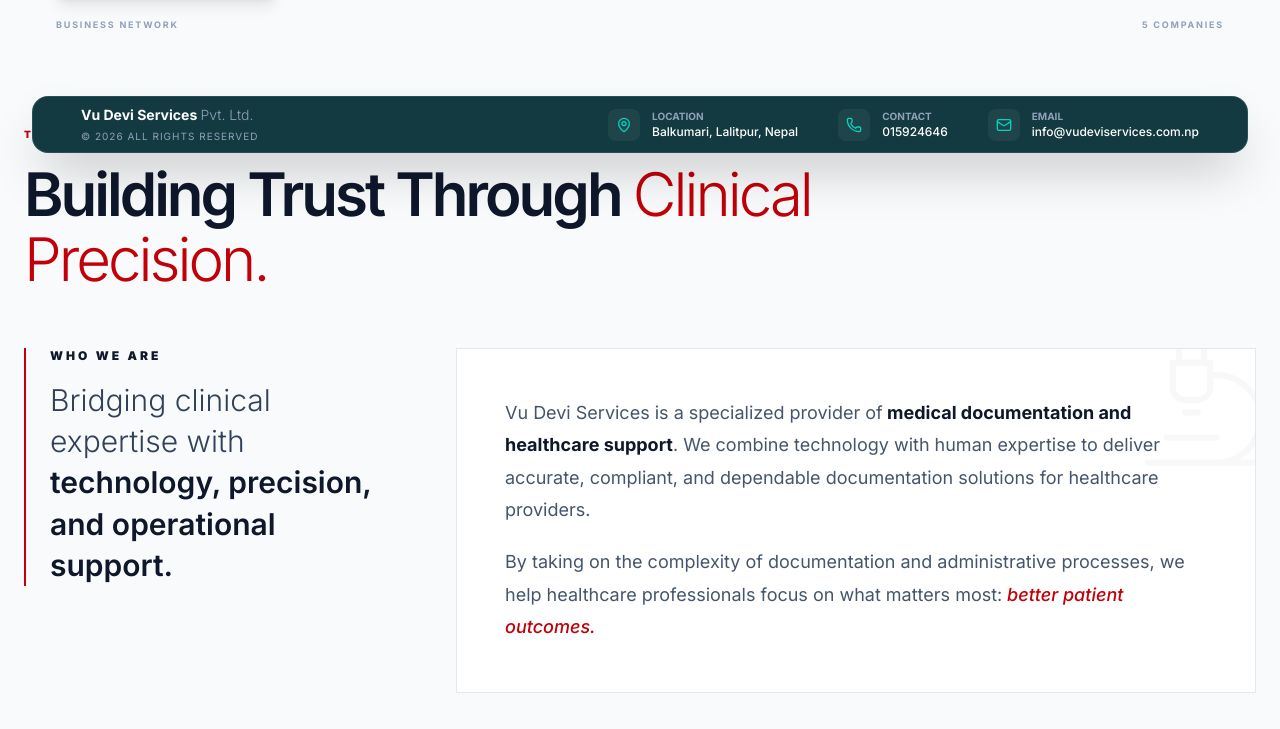
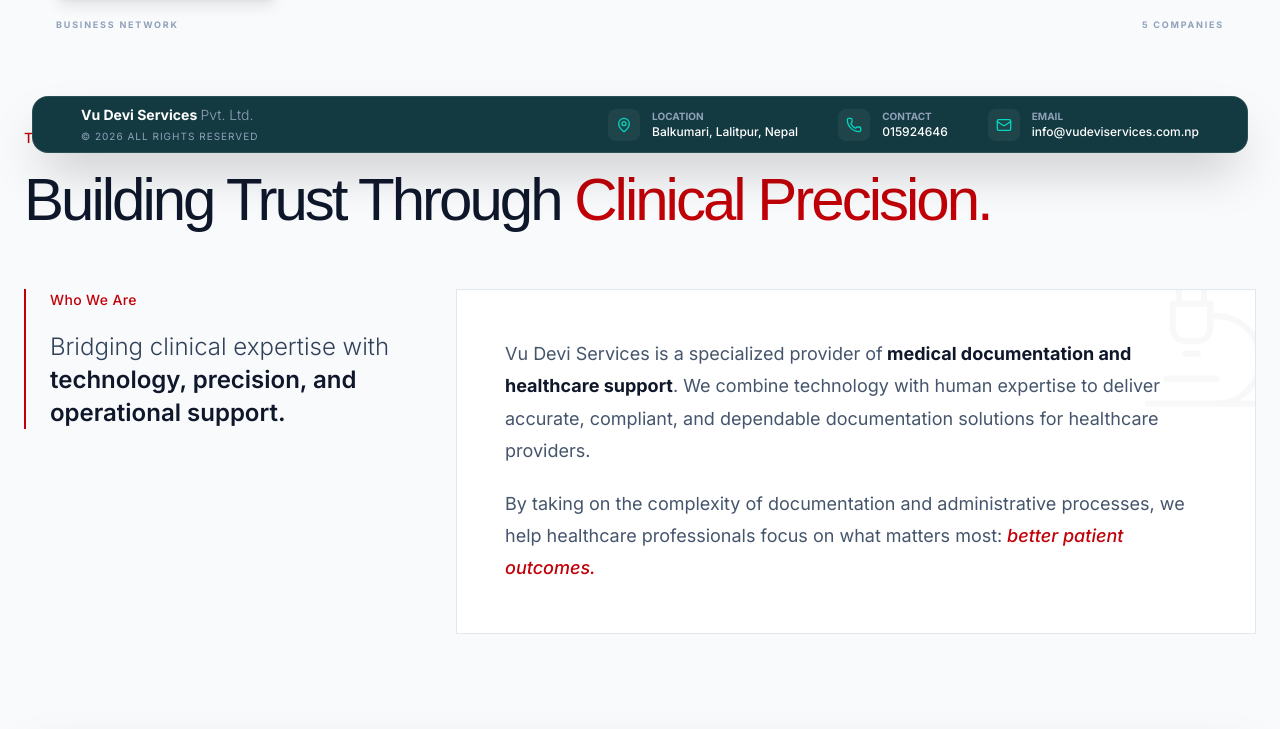
Before and after one commit to suyan-python/Vu-Devi, a React (Vite) app in the folder client/: page /about in a window 1280 px wide. Shown: the part 631-1360 px from the top of the page. Built offline with nearby package versions, Linux system fonts and the light colour scheme; a web font is replaced by a local one.

Commit message:
smooth scroll

```diff
--- a/client/src/components/SmoothScroll.jsx
+++ b/client/src/components/SmoothScroll.jsx
@@ -9,10 +9,10 @@
 
     const lenis = new Lenis({
       autoRaf: false,
-      lerp: 0.075,
+      lerp: 0.18,
       smoothWheel: true,
       syncTouch: true,
-      wheelMultiplier: 0.9,
+      wheelMultiplier: 0.8,
       anchors: true,
     });
 
--- a/client/src/pages/AboutUs.jsx
+++ b/client/src/pages/AboutUs.jsx
@@ -2,46 +2,46 @@
 import { motion } from "framer-motion"; // Importing Framer Motion
 import MeetFounder from "./MeetFounder";
 import MeetManagement from "./MeetManagement";
-import
-{
-  ShieldCheck, Globe, Zap, HeartPulse,
-  Target, Award, Scale, Microscope
+import {
+  ShieldCheck,
+  Globe,
+  Zap,
+  HeartPulse,
+  Target,
+  Award,
+  Scale,
+  Microscope,
 } from "lucide-react";
 import ValidationSlider from "./Slides";
 import GlobalReachTerminal from "./GlobalReach";
 import CompanyNetwork from "./CompanyNetwork";
 
-function AboutUs()
-{
+function AboutUs() {
   return (
     <section className="relative py-32 md:py-44 bg-[#f8fafc] overflow-hidden">
       <div className="relative max-w-7xl mx-auto px-6">
-
         <CompanyNetwork currentCompany="Vu Devi Services" />
-
 
         {/* VU DEVI — WHO WE ARE */}
         <section className="mb-24">
-
           {/* Section Heading */}
           <motion.div
-            className="max-w-4xl mb-10 md:mb-14"
+            className="max-w-7xl mb-10 md:mb-14"
             initial={{ opacity: 0, y: 20 }}
             whileInView={{ opacity: 1, y: 0 }}
             viewport={{ once: true }}
           >
-            <p className="text-[8px] md:text-[10px] font-black text-red-700 uppercase tracking-[0.3em] mb-5">
+            <p className="text-[8px] md:text-[14px] font-medium text-red-700 tracking-wide mb-5">
               Talking About Vu Devi Services
             </p>
 
-            <h2 className="text-3xl md:text-5xl lg:text-6xl font-semibold tracking-tighter text-slate-900 leading-[1.08]">
+            <h2 className="header text-3xl md:text-5xl lg:text-6xl font-medium tracking-tighter text-slate-900 leading-[1.08] ">
               Building Trust Through{" "}
               <span className="text-red-700 font-light">
                 Clinical Precision.
               </span>
             </h2>
           </motion.div>
-
 
           {/* Corporate Brief */}
           <motion.div
@@ -50,28 +50,26 @@
             whileInView={{ opacity: 1, y: 0 }}
             viewport={{ once: true }}
           >
-
             {/* Left — Identity */}
             <div className="lg:col-span-4">
               <div className="border-l-2 border-red-700 pl-5 md:pl-6">
-                <h3 className="text-xs font-black text-slate-900 uppercase tracking-[0.25em] mb-4">
+                <h3 className="text-[8px] md:text-[14px] font-medium text-red-700 tracking-wide mb-5">
                   Who We Are
                 </h3>
 
-                <p className="text-sm md:text-3xl text-slate-700 leading-snug font-light">
+                <p className="text-sm md:text-2xl text-slate-700 leading-snug font-light">
                   Bridging clinical expertise with
                   <span className="text-slate-900 font-semibold">
-                    {" "}technology, precision, and operational support.
+                    {" "}
+                    technology, precision, and operational support.
                   </span>
                 </p>
               </div>
             </div>
 
-
             {/* Right — Corporate Description */}
             <div className="lg:col-span-8">
               <div className="relative bg-white border border-slate-200 p-7 md:p-10 lg:p-12 overflow-hidden">
-
                 {/* Decorative Element */}
                 <div className="absolute -right-6 -top-6 text-slate-900 opacity-[0.025]">
                   <Microscope size={150} strokeWidth={1} />
@@ -81,25 +79,26 @@
                   <p className="text-xs md:text-lg text-slate-600 leading-[1.8]">
                     Vu Devi Services is a specialized provider of
                     <span className="text-slate-900 font-bold">
-                      {" "}medical documentation and healthcare support
+                      {" "}
+                      medical documentation and healthcare support
                     </span>
                     . We combine technology with human expertise to deliver
-                    accurate, compliant, and dependable documentation
-                    solutions for healthcare providers.
+                    accurate, compliant, and dependable documentation solutions
+                    for healthcare providers.
                   </p>
 
                   <p className="text-xs md:text-lg text-slate-600 leading-[1.8] mt-5">
                     By taking on the complexity of documentation and
-                    administrative processes, we help healthcare
-                    professionals focus on what matters most:
+                    administrative processes, we help healthcare professionals
+                    focus on what matters most:
                     <span className="text-red-700 font-medium italic">
-                      {" "}better patient outcomes.
+                      {" "}
+                      better patient outcomes.
                     </span>
                   </p>
                 </div>
               </div>
             </div>
-
           </motion.div>
         </section>
 
@@ -108,17 +107,26 @@
           {/* Vision */}
           <div className="bg-white p-12 hover:bg-slate-50 transition-colors">
             <Target className="text-red-700 mb-6" size={40} />
-            <h3 className="text-lg md:text-2xl font-bold text-slate-900 mb-4 uppercase tracking-tighter">Strategic Vision</h3>
+            <h3 className="text-lg md:text-2xl font-bold text-slate-900 mb-4 uppercase tracking-tighter">
+              Strategic Vision
+            </h3>
             <p className="text-slate-600 leading-relaxed text-[10px] md:text-[14px]">
-              To be the global benchmark for medical documentation, setting the standard for <strong>precision-driven healthcare outsourcing</strong> through continuous technological evolution.
+              To be the global benchmark for medical documentation, setting the
+              standard for{" "}
+              <strong>precision-driven healthcare outsourcing</strong> through
+              continuous technological evolution.
             </p>
           </div>
           {/* Mission */}
           <div className="bg-white p-12 hover:bg-slate-50 transition-colors">
             <ShieldCheck className="text-[#133a41] mb-6" size={40} />
-            <h3 className="text-lg md:text-2xl font-bold text-slate-900 mb-4 uppercase tracking-tighter">Institutional Mission</h3>
+            <h3 className="text-lg md:text-2xl font-bold text-slate-900 mb-4 uppercase tracking-tighter">
+              Institutional Mission
+            </h3>
             <p className="text-slate-600 leading-relaxed text-[10px] md:text-[14px]">
-              To empower healthcare entities by delivering <strong>secure, ethical, and high-accuracy services</strong> that integrate seamlessly into the modern clinical workflow.
+              To empower healthcare entities by delivering{" "}
+              <strong>secure, ethical, and high-accuracy services</strong> that
+              integrate seamlessly into the modern clinical workflow.
             </p>
           </div>
         </div>
@@ -126,21 +134,52 @@
         {/* 4. GOVERNING PRINCIPLES (CORE VALUES) */}
         <div className="mb-24">
           <div className="flex items-center gap-4 mb-12">
-            <h3 className="text-[10px] font-black text-slate-400 uppercase tracking-[0.3em]">Governing Principles</h3>
+            <h3 className="text-[10px] font-black text-slate-400 uppercase tracking-[0.3em]">
+              Governing Principles
+            </h3>
             <div className="h-[1px] flex-1 bg-slate-200"></div>
           </div>
           <div className="grid grid-cols-1 sm:grid-cols-2 lg:grid-cols-5 gap-6">
             {[
-              { label: "Integrity", desc: "Honest operations and total transparency.", icon: <Scale /> },
-              { label: "Excellence", desc: "Top-tier quality in every clinical file.", icon: <Award /> },
-              { label: "Innovation", desc: "Smart tools for faster diagnostics.", icon: <Zap /> },
-              { label: "Client-First", desc: "Prioritizing provider success.", icon: <Globe /> },
-              { label: "Compliance", desc: "Strict adherence to HIPAA & standards.", icon: <ShieldCheck /> }
+              {
+                label: "Integrity",
+                desc: "Honest operations and total transparency.",
+                icon: <Scale />,
+              },
+              {
+                label: "Excellence",
+                desc: "Top-tier quality in every clinical file.",
+                icon: <Award />,
+              },
+              {
+                label: "Innovation",
+                desc: "Smart tools for faster diagnostics.",
+                icon: <Zap />,
+              },
+              {
+                label: "Client-First",
+                desc: "Prioritizing provider success.",
+                icon: <Globe />,
+              },
+              {
+                label: "Compliance",
+                desc: "Strict adherence to HIPAA & standards.",
+                icon: <ShieldCheck />,
+              },
             ].map((value, i) => (
-              <div key={i} className="p-6 bg-white border border-slate-100 shadow-sm hover:border-[#133a41] transition-all group">
-                <div className="text-red-700 mb-4 group-hover:scale-110 transition-transform">{value.icon}</div>
-                <h4 className="font-bold text-slate-900 mb-2 uppercase tracking-tighter text-sm">{value.label}</h4>
-                <p className="text-xs text-slate-500 leading-relaxed">{value.desc}</p>
+              <div
+                key={i}
+                className="p-6 bg-white border border-slate-100 shadow-sm hover:border-[#133a41] transition-all group"
+              >
+                <div className="text-red-700 mb-4 group-hover:scale-110 transition-transform">
+                  {value.icon}
+                </div>
+                <h4 className="font-bold text-slate-900 mb-2 uppercase tracking-tighter text-sm">
+                  {value.label}
+                </h4>
+                <p className="text-xs text-slate-500 leading-relaxed">
+                  {value.desc}
+                </p>
               </div>
             ))}
           </div>
@@ -156,7 +195,6 @@
         </div>
 
         <GlobalReachTerminal />
-
       </div>
     </section>
   );
```
